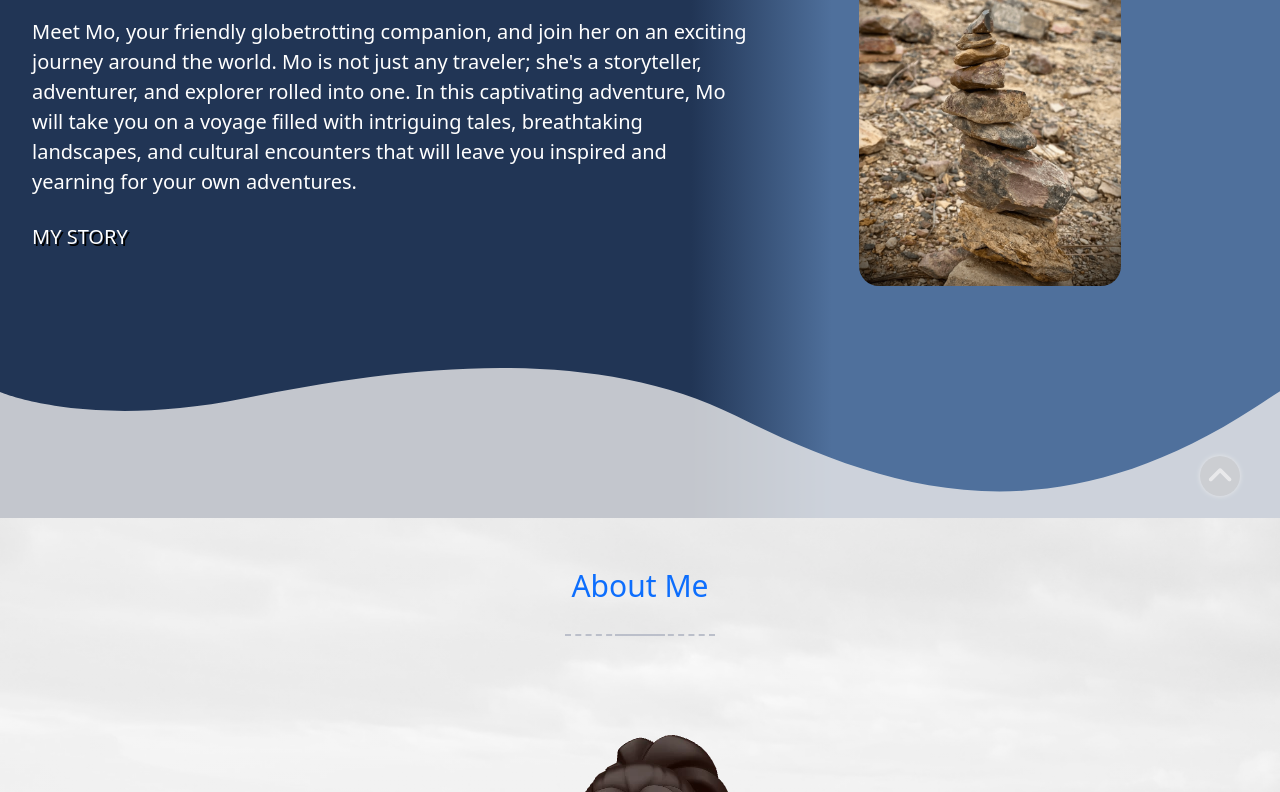
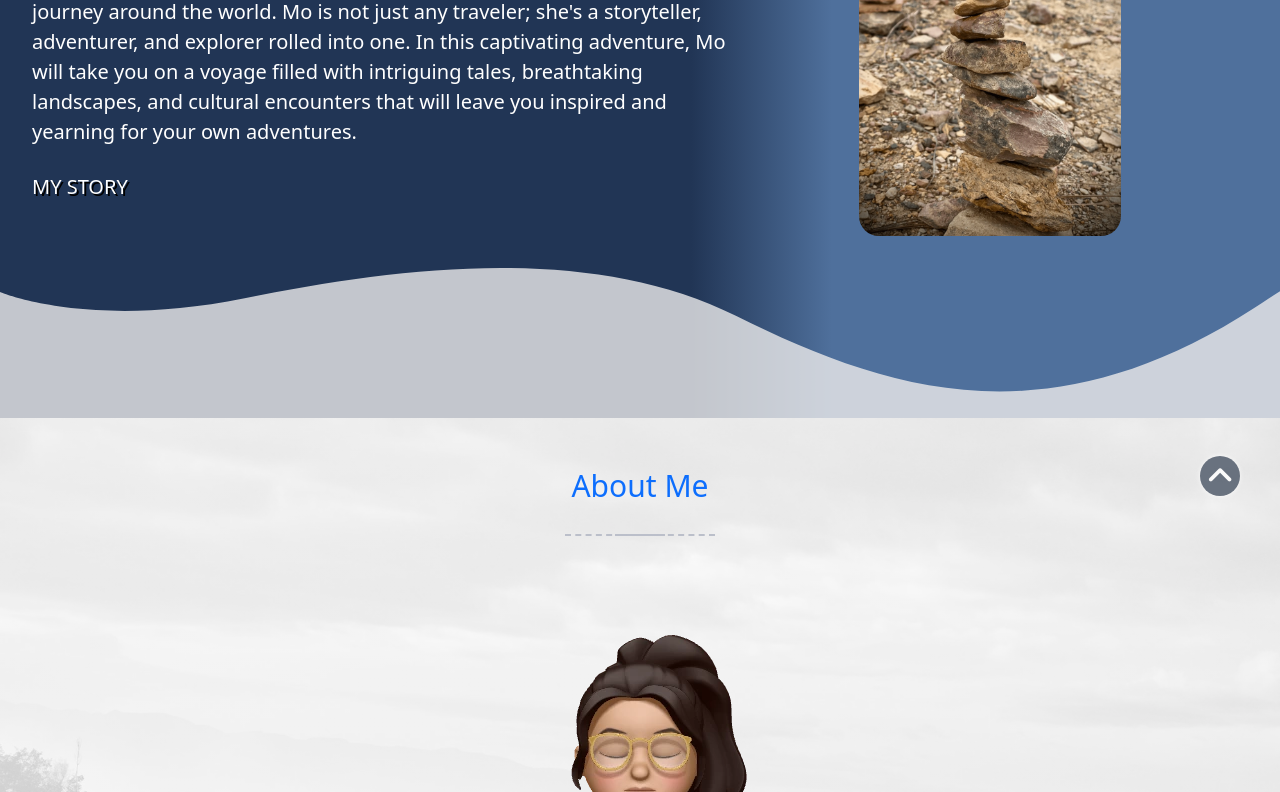
Before and after one commit to MitzyMo/TravelBlog, a plain HTML site: page index.html in a window 1280 px wide. Shown: the part 264-1056 px from the top of the page. Drawn offline with nearby package versions, Linux system fonts and the light colour scheme; a script that the page names is missing; a web font is replaced by a local one.

Commit message:
adjusting banner padding

```diff
--- a/Assets/CSS/styles.scss
+++ b/Assets/CSS/styles.scss
@@ -207,7 +207,7 @@ a {
 .banner {
     background: $color4;
     background: linear-gradient(to left, $color1 35%, $color2 46%);
-    padding: $lg1 0px;
+    padding: 150px 0px;
     position: relative;
 
     .banner-content {
```
Also changed, not shown: Assets/CSS/styles.css.
